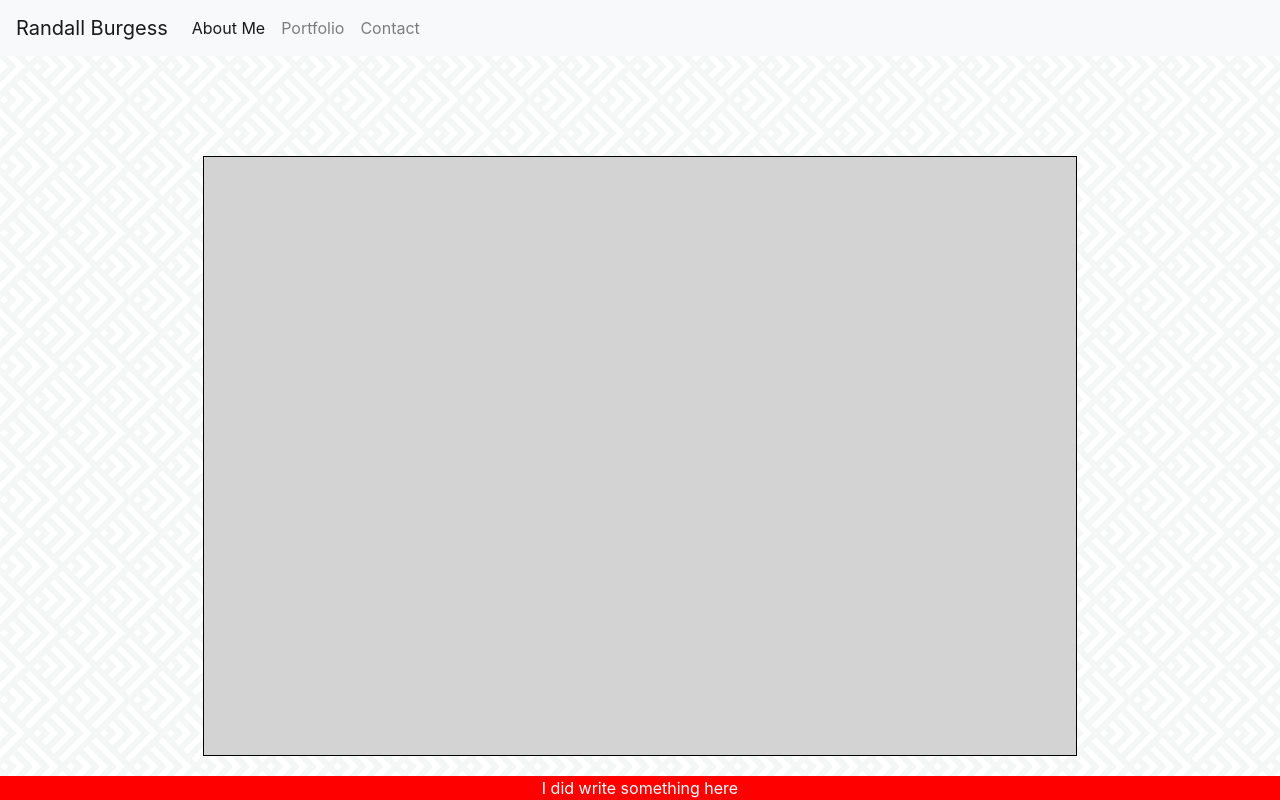
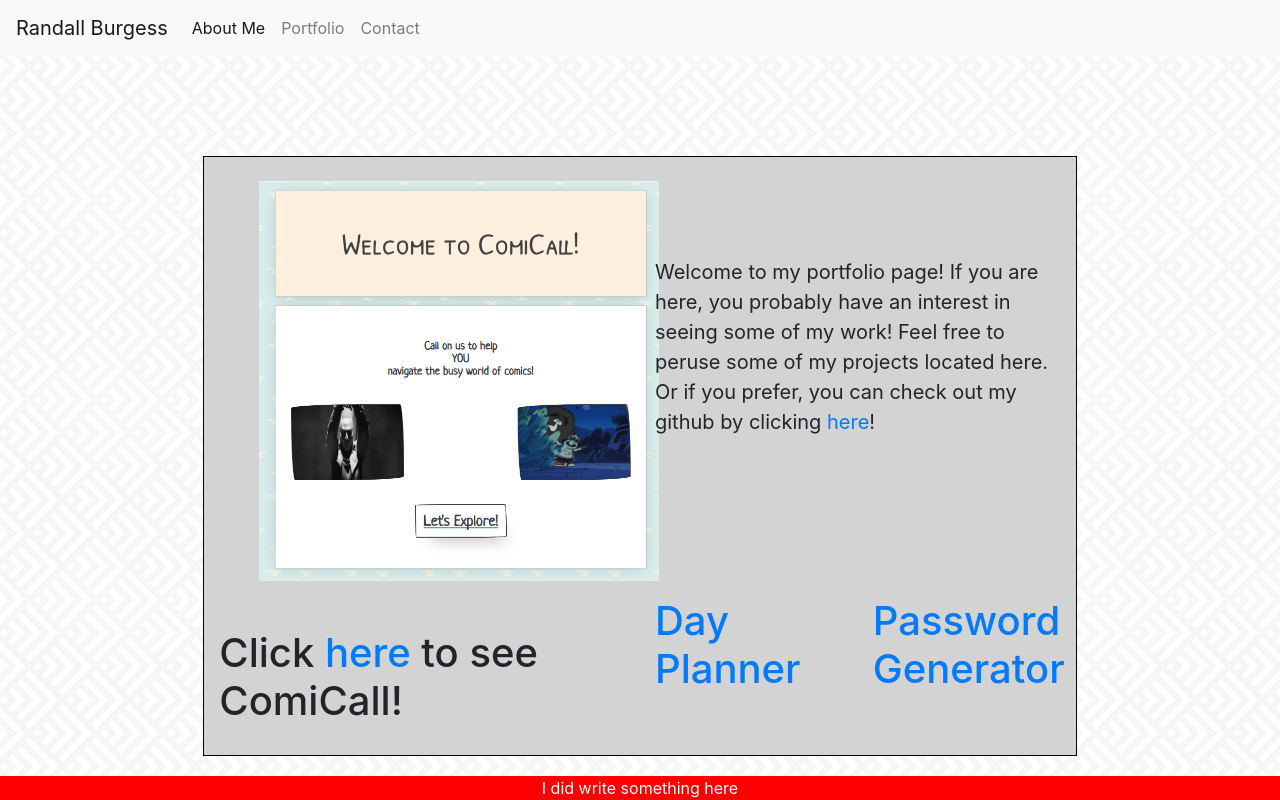
Before and after one commit to FlashOTFR/Homework8, a plain HTML site: page portfolio.html in a window 1280 px wide. Drawn offline with nearby package versions, Linux system fonts and the light colour scheme.

Commit message:
finished portfolio page

```diff
--- a/portfolio.html
+++ b/portfolio.html
@@ -36,6 +36,48 @@
                 <div class="col-md-2"></div>
                 <div class="col-md-8 center">
 
+                    <div class="row">
+                        <div class="col-md-6">
+                            <br>
+                            <img class='comix' src='assets/comicall.png'>
+                            <br>
+                            <br>
+                            <br>
+                            <h1>Click <a href='https://maximilianc88.github.io/ComiCall/'>here</a> to see ComiCall!</h1>
+                        </div>
+
+                        <div class="col-md-6">
+                            <div class="row">
+                                <div class="col-md-12">
+                                    <p class='port-desc'>Welcome to my portfolio page!  If you are here, you probably have an interest in seeing some of my work!  Feel free to peruse some of my projects located here.  Or if you prefer, you can check out my github by clicking <a href='https://github.com/FlashOTFR'>here</a>!</p>
+                                </div>
+                            </div>
+                            <br>
+                            <br>
+                            <br>
+                            <br>
+                            <br>
+                            <br>
+                            <div class="row">
+
+
+                                <div class="col-md-6">
+                                    <h1><a href='https://flashotfr.github.io/Homework5/'>Day Planner</a></h1>
+                                </div>
+
+
+
+                                <div class="col-md-6">
+                                    <h1><a href='https://flashotfr.github.io/Homework3/'>Password Generator</a></h1>
+                                </div>
+
+
+
+                            </div>
+
+                        </div>
+                    </div>
+
                 </div>
                 <div class="col-md-2"></div>
           </div>
--- a/style.css
+++ b/style.css
@@ -23,3 +23,17 @@
       display:flex;
       justify-content: center;
   }
+  .comix {
+
+    height: 400px;
+    width:400px;
+    margin-left: 40px;
+
+  }
+
+  .port-desc {
+
+    margin-top: 100px;
+    font-size: 20px;
+
+  }
```
Also changed, not shown: assets/comicall.png (added).
